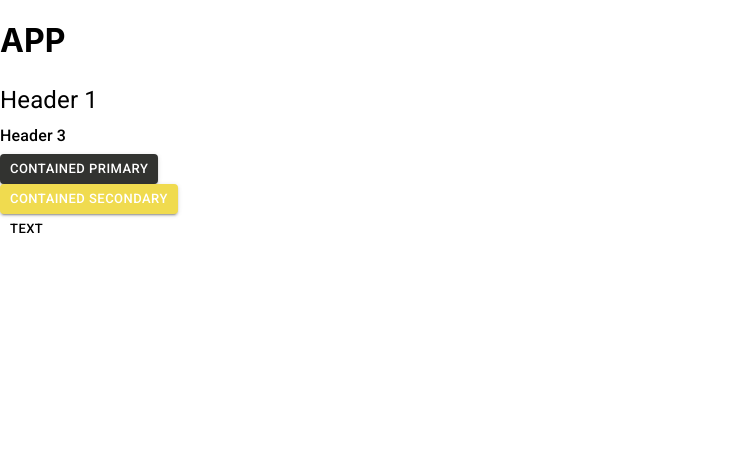
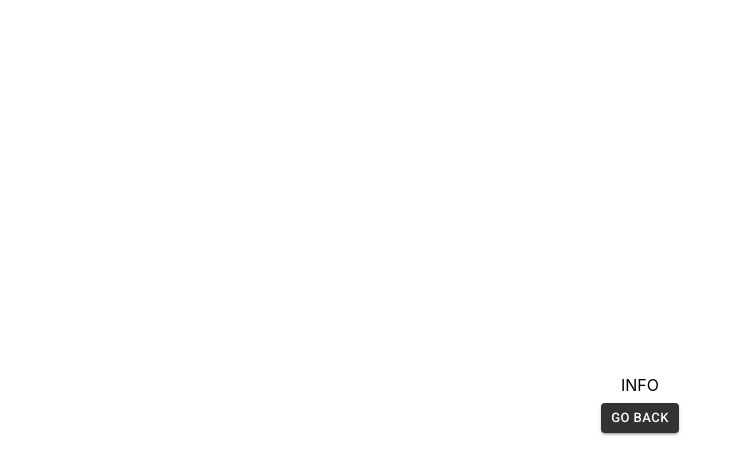
Before and after one commit to grzegorczykdev/courses-app, a React (Create React App) app: page / in a window 1280 px wide. Shown: the top 474 px of the page, without its empty margins (0-743 px from the left). Built offline with nearby package versions, Linux system fonts and the light colour scheme.

Commit message:
WIP `FullPageMessage` component

```diff
--- a/src/App.js
+++ b/src/App.js
@@ -2,14 +2,15 @@ import React from 'react'
 import FullPageLoader from './components/FullPageLoader'
 import Typography from './components/Typography'
 import Button from './components/Button'
+import FullPageMessage from './components/FullPageMessage'
 
 export class App extends React.Component {
   state = {
     // global state
     isLoading: false,
-    hasError: false,
+    hasError: true,
     errorMessage: '',
-    isInfoDisplayed: false,
+    isInfoDisplayed: true,
     infoMessage: '',
 
     // user state
@@ -39,14 +40,18 @@ export class App extends React.Component {
   }
 
   render () {
-    const { isLoading } = this.state
+    const { isInfoDisplayed, isLoading } = this.state
     return (
       <div>
         <h1>APP</h1>
         {
-          isLoading ?
-            <FullPageLoader/>
-            : null
+          isInfoDisplayed
+            ? <FullPageMessage
+                message={'INFO'}
+              /> :
+            isLoading ?
+              <FullPageLoader/>
+              : null
         }
         <Typography
           variant={'h1'}
--- a/src/components/FullPageError/index.js
+++ /dev/null
@@ -1,2 +0,0 @@
-export * from './FullPageError'
-export { default } from './FullPageError'
--- /dev/null
+++ b/src/components/FullPageMessage/FullPageMessage.js
@@ -0,0 +1,46 @@
+import React from 'react'
+import PropTypes from 'prop-types'
+// import Error from './Icon'
+import Button from '../Button'
+
+import classes from './styles.module.css'
+import Typography from '../Typography'
+
+export const FullPageLoader = (props) => {
+  const {
+    message,
+    buttonLabel = 'GO BACK',
+    className,
+    ...otherProps
+  } = props
+  return (
+    <div
+      className={`${classes.root}${className ? ` ${className}` : ''}`}
+      {...otherProps}
+    >
+      <div className={classes.wrapper}>
+        <Typography
+          variant={'h3'}
+          className={classes.message}
+        >
+          {message}
+        </Typography>
+        <Button
+          variant={'contained'}
+          color={'primary'}
+        >
+          {buttonLabel}
+        </Button>
+        {/* <Error /> */}
+      </div>
+    </div>
+  )
+}
+
+FullPageLoader.propTypes = {
+  className: PropTypes.string,
+  message: PropTypes.string.isRequired,
+  buttonLabel: PropTypes.string
+}
+
+export default FullPageLoader
--- /dev/null
+++ b/src/components/FullPageMessage/Icon.js
@@ -0,0 +1,17 @@
+import * as React from 'react'
+const Error = (props) => (
+  <svg
+    xmlns={'http://www.w3.org/2000/svg'}
+    width={84}
+    height={84}
+    fill={'none'}
+    {...props}
+  >
+    <path
+      fill={'#000'}
+      fillOpacity={0.87}
+      d={'M37.833 54.5h8.334v8.333h-8.334V54.5Zm0-33.333h8.334v25h-8.334v-25ZM41.958.333C18.958.333.333 19 .333 42s18.625 41.667 41.625 41.667C65 83.667 83.667 65 83.667 42S65 .333 41.958.333Zm.042 75C23.583 75.333 8.667 60.417 8.667 42 8.667 23.583 23.583 8.667 42 8.667c18.417 0 33.333 14.916 33.333 33.333 0 18.417-14.916 33.333-33.333 33.333Z'}
+    />
+  </svg>
+)
+export default Error
--- /dev/null
+++ b/src/components/FullPageMessage/index.js
@@ -0,0 +1,2 @@
+export * from './FullPageMessage'
+export { default } from './FullPageMessage'
--- /dev/null
+++ b/src/components/FullPageMessage/styles.module.css
@@ -0,0 +1,22 @@
+.root {
+  position: fixed;
+  top: 0;
+  left: 0;
+  z-index: 9999;
+  width: 100vw;
+  height: 100vh;
+  background-color: white;
+  display: flex;
+  justify-content: center;
+  align-items: center;
+}
+
+.wrapper {
+  display: flex;
+  flex-direction: column;
+  align-items: center;
+}
+
+.message {
+  margin-block: 8px;
+}
```
